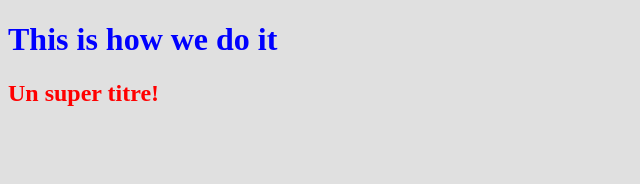
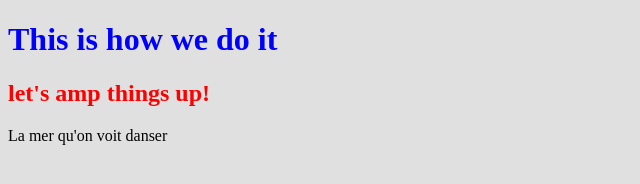
Before and after one commit to Z3fyre/OpenclassroomsProject, a plain HTML site: page index.html in a window 1280 px wide. Shown: the whole page, without its empty margins (0-640 px from the left). Drawn offline with Linux system fonts and the light colour scheme.

Commit message:
debut de feature 1

```diff
--- a/index.html
+++ b/index.html
@@ -8,6 +8,11 @@
     <header>
       <h1>This is how we do it</h1>
     </header>
-    <h2>Un super titre!</h2>
+    <main>
+    <h2>let's amp things up!</h2>
+    <div class="amping">
+      <p>La mer qu'on voit danser</p>
+    </div>
+   </main>
   </body>
 </html>
```
